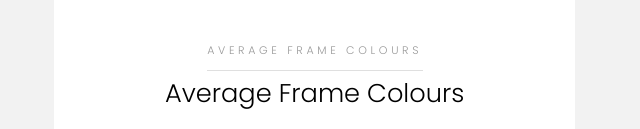
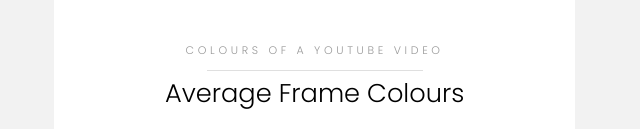
Before and after one commit to ShantnuS/shantnus.github.io, a plain HTML site: page projects.html in a window 1280 px wide. Shown: the part 671-800 px from the top of the page, 615-1255 px from the left. Drawn offline with Linux system fonts and the light colour scheme.

Commit message:
frame colour updated header

```diff
--- a/projects.html
+++ b/projects.html
@@ -63,7 +63,7 @@
 								</div>
 								<div class="content">
 									<header class="align-center">
-										<p>Average Frame Colours</p> <!-- Project Subtitle -->
+										<p>Colours of a YouTube video</p> <!-- Project Subtitle -->
 										<h2>Average Frame Colours</h2> <!-- Project Title-->
 									</header>
 									<p> A Python script that takes the average frame colour per second of a given YouTube video and displays it as an image. Can be easily modified to show the median colour instead. The image above is an example of the output.</p> <!--Project Description-->
```
